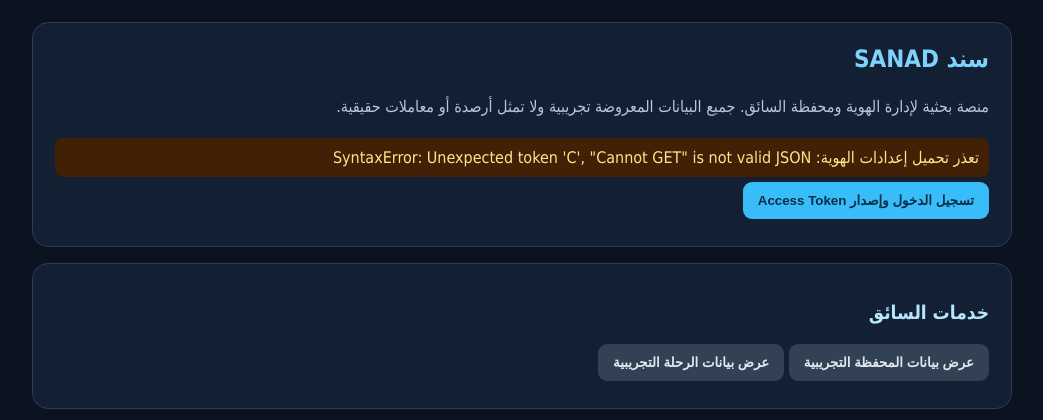
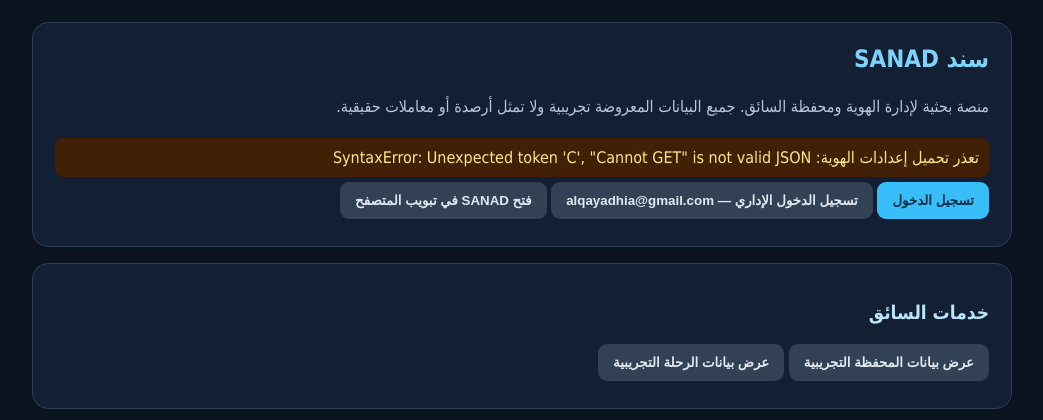
Before and after one commit to alqayadhia123/SANAD-Research-Project, a Flask app: page / in a window 1280 px wide. Shown: the top 420 px of the page, without its empty margins (118-1161 px from the left). Run offline with Flask 3, Linux system fonts and the light colour scheme.

Commit message:
Add dedicated Keycloak administrator login and browser shortcut

```diff
--- a/transport_poc/driver_wallet_api/templates/index.html
+++ b/transport_poc/driver_wallet_api/templates/index.html
@@ -20,7 +20,9 @@ pre{white-space:pre-wrap;overflow-wrap:anywhere;background:#07101d;padding:14px;
 <section class="hero"><h1>سند SANAD</h1>
 <p>منصة بحثية لإدارة الهوية ومحفظة السائق. جميع البيانات المعروضة تجريبية ولا تمثل أرصدة أو معاملات حقيقية.</p>
 <div id="authStatus" class="status">لم يتم تسجيل الدخول.</div>
-<button id="loginBtn">تسجيل الدخول وإصدار Access Token</button>
+<button id="loginBtn">تسجيل الدخول</button>
+<button id="adminLoginBtn" class="secondary">تسجيل الدخول الإداري — alqayadhia@gmail.com</button>
+<button id="openBrowserBtn" class="secondary" type="button">فتح SANAD في تبويب المتصفح</button>
 <button id="logoutBtn" class="secondary hidden">إنهاء الجلسة</button>
 </section>
 <section class="panel"><h2>خدمات السائق</h2>
@@ -52,7 +54,8 @@ const b64u=bytes=>btoa(String.fromCharCode(...bytes)).replace(/\+/g,"-").replace
 const randomBytes=n=>crypto.getRandomValues(new Uint8Array(n));
 async function sha256(s){return new Uint8Array(await crypto.subtle.digest("SHA-256",new TextEncoder().encode(s)))}
 function claims(token){try{return JSON.parse(atob(token.split(".")[1].replace(/-/g,"+").replace(/_/g,"/")))}catch{return {}}}
-function isAdmin(c){return (c.realm_access?.roles||[]).some(x=>["admin","sanad-admin"].includes(x))||(c.resource_access?.["driver-wallet-api"]?.roles||[]).some(x=>["admin","sanad-admin"].includes(x))}
+function hasAdminRole(c){return (c.realm_access?.roles||[]).some(x=>["admin","sanad-admin"].includes(x))||(c.resource_access?.["driver-wallet-api"]?.roles||[]).some(x=>["admin","sanad-admin"].includes(x))}
+function isAdmin(c){return hasAdminRole(c)&&String(c.email||"").toLowerCase()===String(cfg?.admin_email||"").toLowerCase()&&c.email_verified===true}
 async function init(){
  const r=await fetch("/lab/config",{cache:"no-store"});cfg=await r.json();
  const url=new URL(cfg.issuer+"/.well-known/openid-configuration");
@@ -79,12 +82,13 @@ function updateAuth(){
  $("loginBtn").classList.toggle("hidden",ok);$("logoutBtn").classList.toggle("hidden",!ok);
  $("walletBtn").disabled=!ok;$("routeBtn").disabled=!ok;
  $("adminPanel").classList.toggle("hidden",!ok||!isAdmin(c));
+ $("adminLoginBtn").classList.toggle("hidden",ok&&isAdmin(c));
 }
-async function login(){
+async function login(adminMode=false){
  const verifier=b64u(randomBytes(48)),state=b64u(randomBytes(24)),nonce=b64u(randomBytes(24));
  sessionStorage.setItem("pkce_verifier",verifier);sessionStorage.setItem("oidc_state",state);
  const challenge=b64u(await sha256(verifier));
- const u=new URL(cfg.auth);Object.entries({client_id:cfg.client_id,response_type:"code",scope:cfg.scopes,redirect_uri:cfg.redirect_uri,code_challenge:challenge,code_challenge_method:"S256",state,nonce}).forEach(([k,v])=>u.searchParams.set(k,v));
+ const u=new URL(cfg.auth);Object.entries({client_id:cfg.client_id,response_type:"code",scope:cfg.scopes,redirect_uri:cfg.redirect_uri,code_challenge:challenge,code_challenge_method:"S256",state,nonce,...(adminMode?{prompt:"login",login_hint:cfg.admin_email}:{})}).forEach(([k,v])=>u.searchParams.set(k,v));
  location.assign(u.toString());
 }
 async function api(path,opts={}){
@@ -95,7 +99,9 @@ async function api(path,opts={}){
  if(res.status===401){accessToken=null;sessionStorage.removeItem("sanad_access_token");updateAuth()}
  return body;
 }
-$("loginBtn").onclick=login;
+$("loginBtn").onclick=()=>login(false);
+$("adminLoginBtn").onclick=()=>login(true);
+$("openBrowserBtn").onclick=()=>window.open(window.location.origin+"/","_blank","noopener,noreferrer");
 $("logoutBtn").onclick=()=>{accessToken=null;sessionStorage.removeItem("sanad_access_token");updateAuth();location.assign(cfg.endSession+"?client_id="+encodeURIComponent(cfg.client_id)+"&post_logout_redirect_uri="+encodeURIComponent(location.origin+"/"))};
 $("walletBtn").onclick=()=>api("/api/driver/wallet");
 $("routeBtn").onclick=()=>api("/api/driver/route");
```
